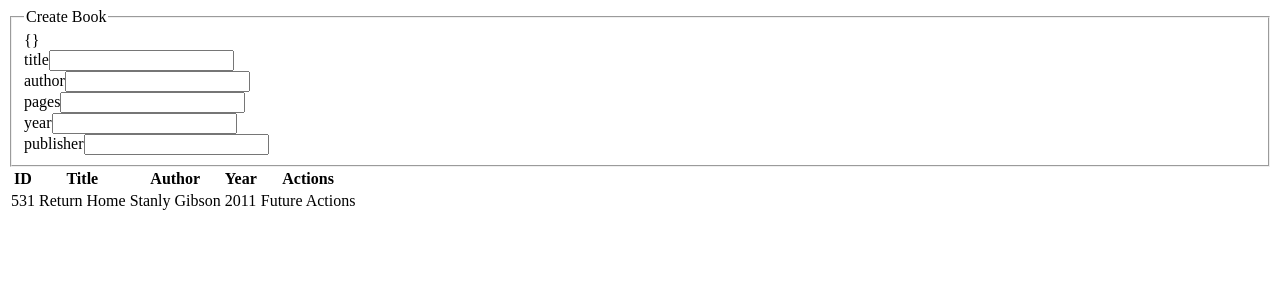
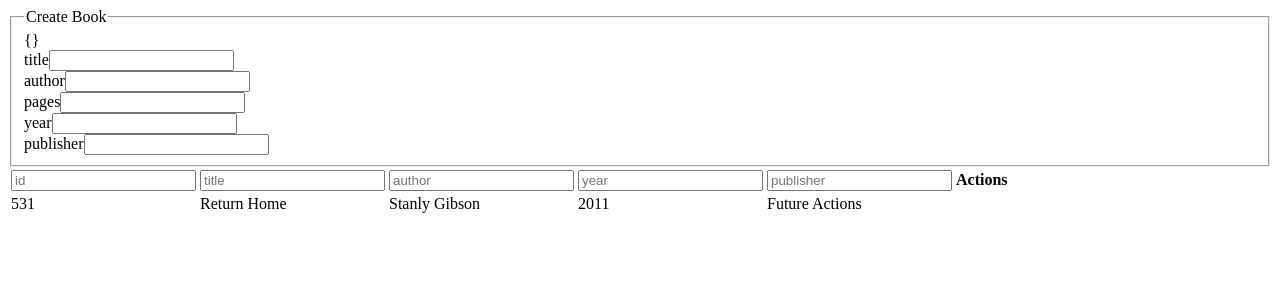
Before and after one commit to CodingDojo-MEAN-06-18/DavidK, an Angular app in the folder angular/Books/: page / in a window 1280 px wide. Shown: the top 300 px of the page. Built offline with nearby package versions, Linux system fonts and the light colour scheme.

Commit message:
added search pipes to Books

```diff
--- a/angular/Books/src/app/app.module.ts
+++ b/angular/Books/src/app/app.module.ts
@@ -7,6 +7,7 @@ import * as fromBooks from './books';
 
 
 import { TitleizePipe } from './titleize.pipe';
+import { SearchPipe } from './search.pipe';
 
 TitleizePipe.skipWords = ['of'];
 
@@ -16,7 +17,8 @@ TitleizePipe.skipWords = ['of'];
   declarations: [
     AppComponent,
     ...fromBooks.components,
-    TitleizePipe
+    TitleizePipe,
+    SearchPipe
   ],
   imports: [
     BrowserModule, FormsModule,
--- a/angular/Books/src/app/books/book-list/book-list.component.html
+++ b/angular/Books/src/app/books/book-list/book-list.component.html
@@ -3,15 +3,36 @@
 <section>
   <table class="table table-striped">
     <thead>
-      <th>ID</th>
-      <th>Title</th>
-      <th>Author</th>
-      <th>Year</th>
-      <th>Actions</th>
+      <tr>
+        <th>
+          <input type="text" placeholder='id' [(ngModel)]='filter.id'>
+          <button *ngIf='filter.id' (click)='filter.id = null'>x</button>
+        </th>
+        <th>
+          <input type="text" placeholder='title' [(ngModel)]='filter.title'>
+          <button *ngIf='filter.title' (click)='filter.title = null'>x</button>
+        </th>
+        <th>
+          <input type="text" placeholder='author' [(ngModel)]='filter.author'>
+          <button *ngIf='filter.author' (click)='filter.author = null'>x</button>
+        </th>
+        <th>
+          <input type="text" placeholder='year' [(ngModel)]='filter.year'>
+          <button *ngIf='filter.year' (click)='filter.year = null'>x</button>
+        </th>
+        <th>
+          <input type="text" placeholder='publisher' [(ngModel)]='filter.publisher'>
+          <button *ngIf='filter.publisher' (click)='filter.publisher = null'>x</button>
+        </th>
+        <th>
+          Actions
+          <button (click)='clearFilter()' *ngIf='filter.id || filter.title || filter.author || filter.year || filter.publisher'>x</button>
+        </th>
+      </tr>
     </thead>
 
     <tbody>
-      <tr *ngFor='let book of books' (click)='onSelect(book)'>
+      <tr *ngFor='let book of books | search:filter' (click)='onSelect(book)'>
         <td> {{book.id }} </td>
         <td> {{book.title | titleize:['the'] }} </td>
         <td> {{book.author | titleize }} </td>
--- a/angular/Books/src/app/books/book-list/book-list.component.ts
+++ b/angular/Books/src/app/books/book-list/book-list.component.ts
@@ -17,6 +17,7 @@ export class BookListComponent implements OnInit {
 
   selectedBook: Book;
 
+  filter: Book = new Book(false);
   constructor(private _titlize: TitleizePipe) { }
 
   ngOnInit() {
@@ -43,4 +44,9 @@ export class BookListComponent implements OnInit {
     this.books.push(book);
   }
 
+  clearFilter(): void {
+    console.log('clearing filter');
+    this.filter = new Book(false);
+  }
+
 }
--- a/angular/Books/src/app/models/book.ts
+++ b/angular/Books/src/app/models/book.ts
@@ -6,7 +6,9 @@ export class Book {
   year: number;
   publisher: string;
 
-  constructor() {
-    this.id = Math.round(Math.random() * 1000);
+  constructor(createId = true) {
+    if (createId) {
+      this.id = Math.round(Math.random() * 1000);
+    }
   }
 }
--- /dev/null
+++ b/angular/Books/src/app/search.pipe.ts
@@ -0,0 +1,43 @@
+import { Pipe, PipeTransform } from '@angular/core';
+
+@Pipe({
+  name: 'search',
+  pure: false
+})
+export class SearchPipe implements PipeTransform {
+
+  transform<T extends object>(elements: T[],  filter: T): Array<T> {
+    console.log('searching', elements, filter);
+
+    if (!elements || !filter) {
+      return elements;
+    }
+
+    return elements.filter(element => this.applyFilter(element, filter));
+
+  }
+  private applyFilter<T>(element: T, filter: T): boolean {
+    console.log('book', element);
+    console.log('filter', filter);
+
+    for (const field in filter) {
+      if (this.validInput(filter[field]) && this.validInput(element[field]) ) {
+        if (
+          !element[field]
+            .toString()
+            .toLowerCase()
+            .includes(filter[field].toString().toLowerCase())
+        ) {
+          console.log('included', filter[field]);
+          return false;
+        }
+      }
+    }
+
+    return true;
+  }
+  private validInput<T>(input: T): boolean {
+    return input !== undefined && input !== null;
+  }
+
+}
```
Also changed, not shown: 1 other file (tests, documents, lock files or other folders).
